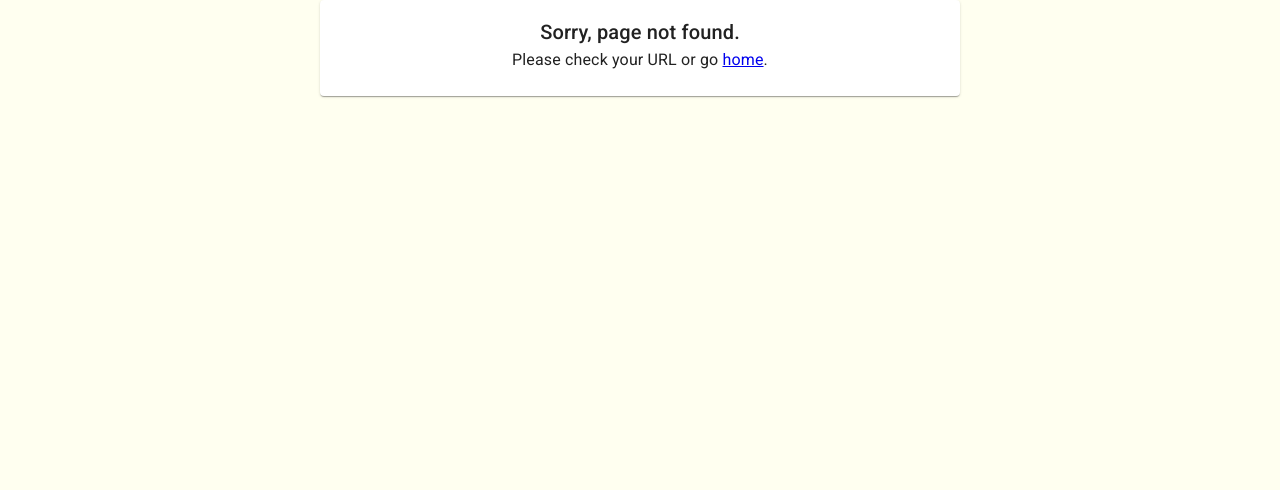
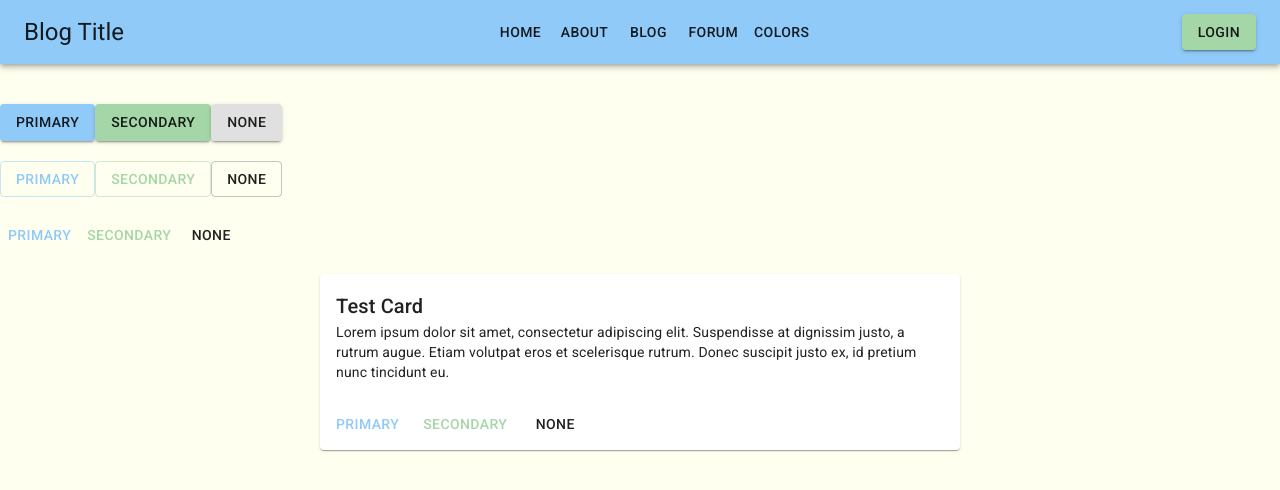
Before and after one commit to myanhtle/Influencer-Blog, a React (Create React App) app: page /color-examples in a window 1280 px wide. Before the commit this address had no page. Shown: the top 490 px of the page. Built offline with nearby package versions, Linux system fonts and the light colour scheme.

Commit message:
added basic navbar

```diff
--- a/src/App.js
+++ b/src/App.js
@@ -1,16 +1,20 @@
 import "./App.css";
 import { BrowserRouter, Route, Switch } from "react-router-dom";
-import ErrorPage from "./components/ErrorPage"
+import ErrorPage from "./components/ErrorPage";
+import NavBar from "./components/NavBar";
+import ColorExamples from "./components/ColorExamples";
 
 function App() {
   return (
     <BrowserRouter>
+      <NavBar />
       <Switch>
         <Route path="/" component={null} exact />
         <Route path="/about" component={null} />
         <Route path="/blog" component={null} />
         <Route path="/forum" component={null} />
         <Route path="/login" component={null} />
+        <Route path="/color-examples" component={ColorExamples} />
         <Route component={ErrorPage} />
       </Switch>
     </BrowserRouter>
--- a/src/components/ErrorPage.js
+++ b/src/components/ErrorPage.js
@@ -2,16 +2,8 @@ import { Card, CardContent, Typography } from "@material-ui/core";
 
 function ErrorPage() {
   return (
-    <div
-      style={{
-        display: "flex",
-        justifyContent: "centers",
-        alignItems: "center",
-        height: "100vh",
-        flexDirection: "column",
-      }}
-    >
-      <Card style={{ width: "50vw", textAlign: "center" }}>
+    <div>
+      <Card style={{ width: "50vw", margin: "auto", marginTop: "2%" }}>
         <CardContent>
           <Typography variant="h6">Sorry, page not found.</Typography>
           <Typography>
--- /dev/null
+++ b/src/components/NavBar.js
@@ -0,0 +1,31 @@
+import { AppBar, Toolbar, Typography, Button } from "@material-ui/core";
+import { useHistory } from "react-router-dom";
+
+function NavBar() {
+  const history = useHistory();
+  return (
+    <AppBar position="static">
+      <Toolbar style={{ display: "flex", justifyContent: "space-between" }}>
+        <Typography variant="h5">Blog Title</Typography>
+        <div>
+          <Button onClick={() => history.push("/")}>Home</Button>
+          <Button onClick={() => history.push("/about")}>About</Button>
+          <Button onClick={() => history.push("/blog")}>Blog</Button>
+          <Button onClick={() => history.push("/forum")}>Forum</Button>
+          <Button onClick={() => history.push("/color-examples")}>
+            Colors
+          </Button>
+        </div>
+        <Button
+          onClick={() => history.push("/login")}
+          variant="contained"
+          color="secondary"
+        >
+          Login
+        </Button>
+      </Toolbar>
+    </AppBar>
+  );
+}
+
+export default NavBar;
```
Also changed, not shown: src/components/ColorExamples.js (line endings or trailing spaces).
